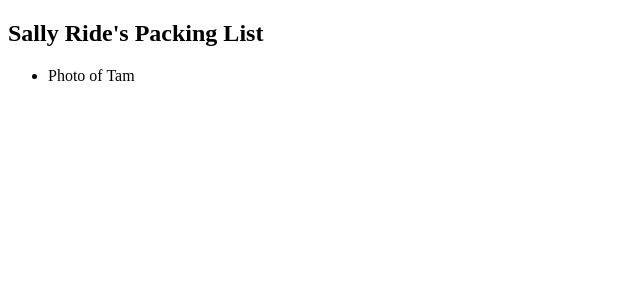
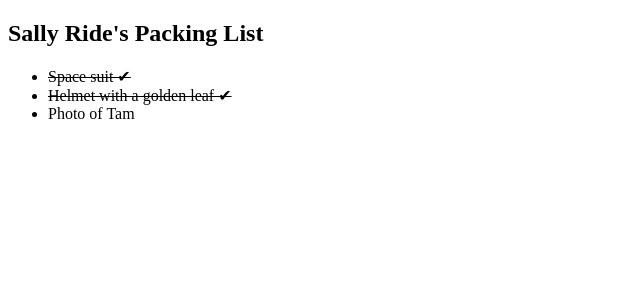
Before and after one commit to aebb27/React-tutorial, a React (Vite) app: page / in a window 1280 px wide. Shown: the top 300 px of the page, without its empty margins (0-640 px from the left). Built offline with nearby package versions, Linux system fonts and the light colour scheme; the HTML template or start-up script is replaced by a standard one.

Commit message:
DRY list item using ternary operator

```diff
--- a/src/App.jsx
+++ b/src/App.jsx
@@ -1,8 +1,14 @@
 function Item({ name, isPacked }) {
   return (
-    isPacked
-      ? null
-      : <li>{name}</li>
+    <li>
+      {isPacked ? (
+        <del>
+          {name + ' ✔'}
+        </del>
+      ) : (
+        name
+      )}
+    </li>
   )
 }
 
```
